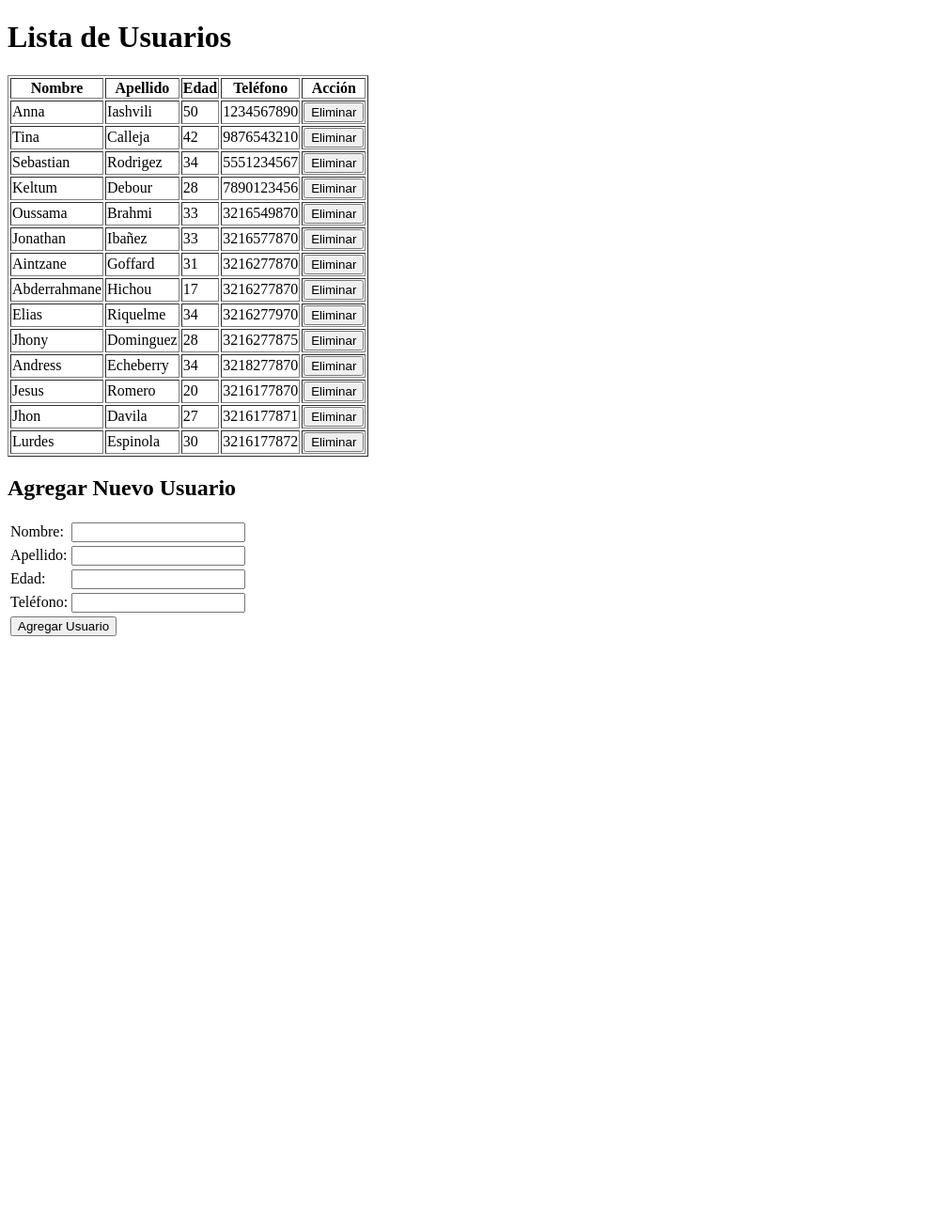
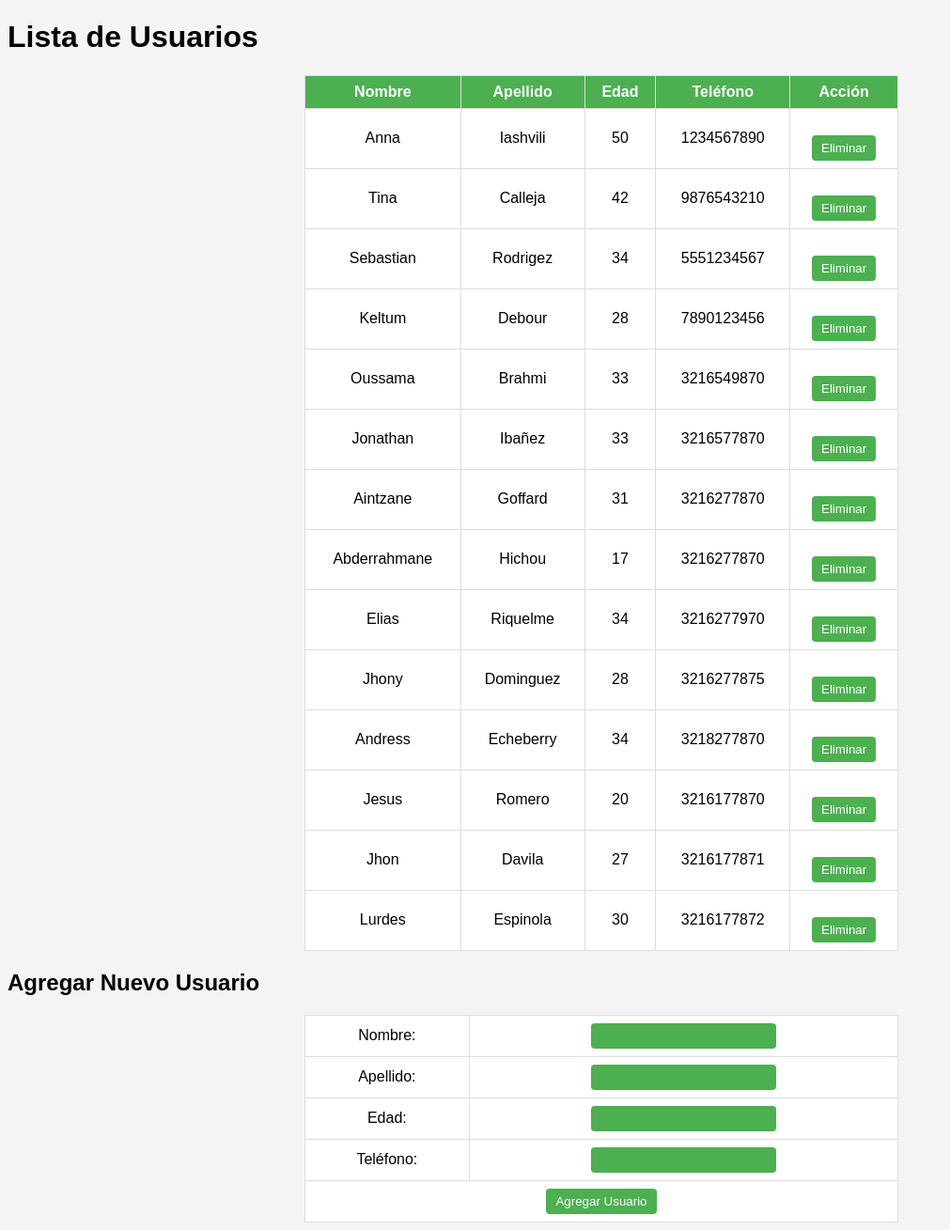
Before and after one commit to usertina/flask, a Flask app: page / in a window 1280 px wide. Shown: the whole page at 94% size, without its empty margins (0-1011 px from the left). Before the commit the page ends 677 px from the top, so only its background shows below. Run offline with Flask 3, Linux system fonts and the light colour scheme; data comes from the database, SQL or seed files in the repository; both versions use the stored data as it was after the commit.

Commit message:
añadio stilo

```diff
--- a/templates/index.html
+++ b/templates/index.html
@@ -3,10 +3,54 @@
 <head>
     <meta charset="UTF-8">
     <title>User List</title>
+    <style>
+        body {
+            background-color: #f4f4f4; /* Color de fondo */
+            font-family: Arial, sans-serif; /* Tipo de fuente */
+        }
+
+        table {
+            width: 50%; /* Ancho de la tabla */
+            margin: 0 auto; /* Centrar la tabla horizontalmente */
+            border-collapse: collapse;
+            background-color: white; /* Color de fondo de la tabla */
+        }
+
+        th, td {
+            padding: 8px;
+            text-align: center; /* Centrar texto */
+            border: 1px solid #ddd; /* Borde de las celdas */
+        }
+
+        th {
+            background-color: #4CAF50; /* Color de fondo de las celdas de encabezado */
+            color: white; /* Color del texto del encabezado */
+        }
+
+        form {
+            margin-top: 20px; /* Espacio entre la tabla y el formulario */
+            text-align: center; /* Centrar elementos del formulario */
+        }
+
+        input[type="text"],
+        input[type="number"],
+        button[type="submit"] {
+            padding: 6px 10px;
+            border: none;
+            border-radius: 4px;
+            background-color: #4CAF50; /* Color de fondo del botón */
+            color: white; /* Color del texto del botón */
+            cursor: pointer;
+        }
+
+        button[type="submit"]:hover {
+            background-color: #45a049; /* Cambio de color al pasar el cursor sobre el botón */
+        }
+    </style>
 </head>
 <body>
     <h1>Lista de Usuarios</h1>
-    <table border="1">
+    <table>
         <tr>
             <th>Nombre</th>
             <th>Apellido</th>
@@ -52,6 +96,5 @@
             </tr>
         </form>
     </table>
-
 </body>
 </html>
```
Also changed, not shown: database.db.
